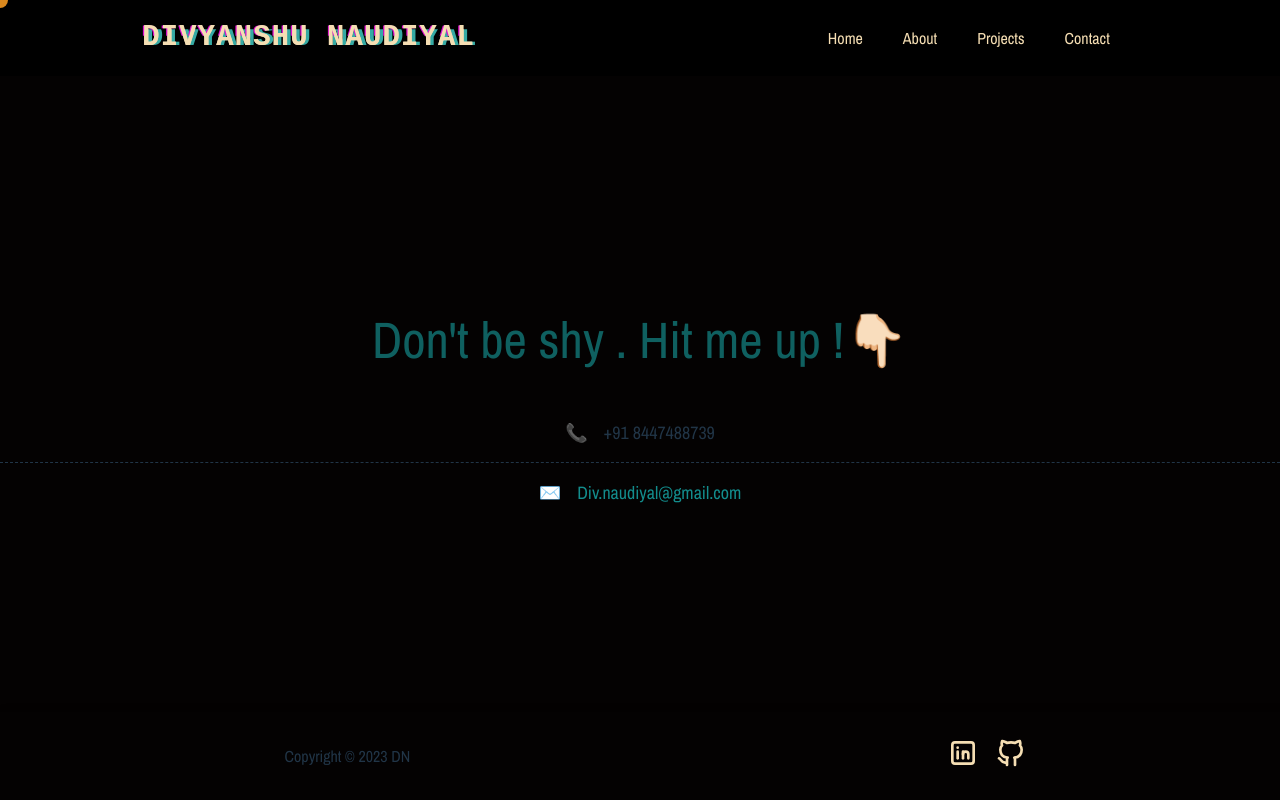
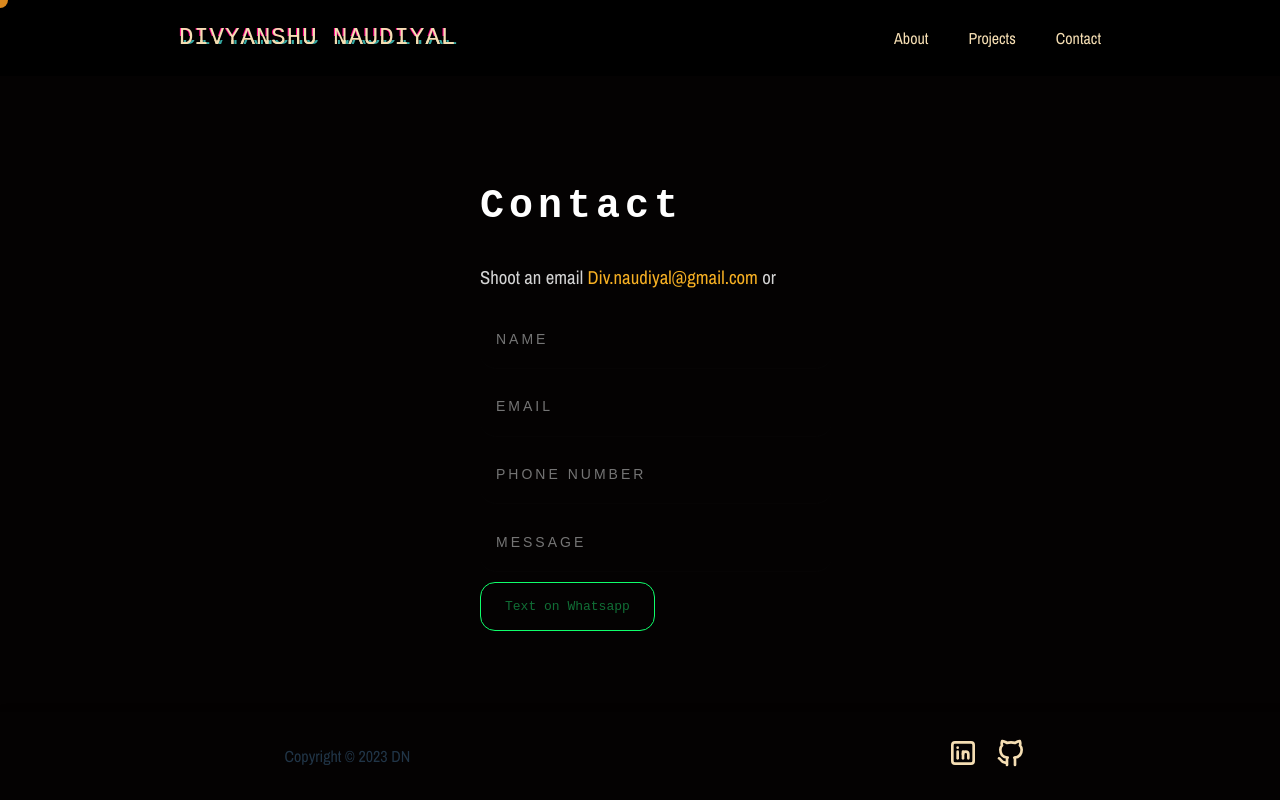
Before and after one commit to divyanshunaudiyal/react-resume, a React (Vite) app: page /contact in a window 1280 px wide. Built offline with nearby package versions, Linux system fonts and the light colour scheme.

Commit message:
style changes for home,navbar and contact page for small and large screens, cursor only working for navbar. Next steps: style and content change for about and projects page , create cursor context

```diff
--- a/src/App.jsx
+++ b/src/App.jsx
@@ -45,11 +45,6 @@ function App() {
 
   return (
     <>
-      {/* <motion.div
-        className="cursor"
-        variants={variants}
-        animate={cursorVariant}
-      ></motion.div> */}
       <Routes>
         <Route path="/" element={<Layout />}>
           <Route index element={<Home />} />
--- a/src/components/footer/Footer.tsx
+++ b/src/components/footer/Footer.tsx
@@ -1,15 +1,32 @@
+import useCursor from "../useCursor/useCursor";
+import { motion, Variants } from "framer-motion";
 function Footer() {
+  const { mousePosition, cursorVariant, textEnter, textLeave } = useCursor();
+
+  const variants = {
+    default: {
+      x: mousePosition.x - 8,
+      y: mousePosition.y - 8,
+    },
+    text: {
+      height: 50,
+      width: 50,
+      x: mousePosition.x - 25,
+      y: mousePosition.y - 25,
+      background: "cadetblue",
+      mixBlendMode: "difference",
+    },
+  };
   return (
-    <footer>
+    <motion.footer>
       <div className="footer-container">
-        {/* <div className="name">
-          <p>Designed and Developed by Divyanshu Naudiyal</p>
-        </div> */}
         <div className="copyright">
           <p>Copyright &copy; 2023 DN</p>
         </div>
         <div className="social-profiles">
           <a
+            onMouseEnter={textEnter}
+            onMouseLeave={textLeave}
             href="https://www.linkedin.com/in/divyanshunaudiyal/"
             target="_blank"
           >
@@ -50,7 +67,7 @@ function Footer() {
           </a>
         </div>
       </div>
-    </footer>
+    </motion.footer>
   );
 }
 
--- a/src/components/navbar/Navbar.tsx
+++ b/src/components/navbar/Navbar.tsx
@@ -1,37 +1,57 @@
 import { Link } from "react-router-dom";
-import { useEffect, useState } from "react";
+// import { useEffect, useState } from "react";
 import { motion, Variants } from "framer-motion";
+import useCursor from "../useCursor/useCursor.js";
 
 function Navbar() {
-  const [mousePosition, setMousePosition] = useState({
-    x: 0,
-    y: 0,
-  });
-  const [cursorVariant, setCursorVariant] = useState("default");
-  useEffect(() => {
-    const mouseMove = (e: MouseEvent) => {
-      // console.log(e.clientX);
-      setMousePosition({ x: e.clientX, y: e.clientY });
-    };
+  // const [mousePosition, setMousePosition] = useState({
+  //   x: 0,
+  //   y: 0,
+  // });
+  // const [cursorVariant, setCursorVariant] = useState("default");
+  // useEffect(() => {
+  //   const mouseMove = (e: MouseEvent) => {
+  //     // console.log(e.clientX);
+  //     setMousePosition({ x: e.clientX, y: e.clientY });
+  //   };
 
-    window.addEventListener("mousemove", mouseMove);
+  //   window.addEventListener("mousemove", mouseMove);
 
-    return () => {
-      window.removeEventListener("mousemove", mouseMove);
-    };
-  }, []);
+  //   return () => {
+  //     window.removeEventListener("mousemove", mouseMove);
+  //   };
+  // }, []);
 
-  const variants: {
-    default: { x: number; y: number };
-    text: {
-      height: number;
-      width: number;
-      x: number;
-      y: number;
-      background: string;
-      mixBlendMode: string;
-    };
-  } = {
+  // const variants: {
+  //   default: { x: number; y: number };
+  //   text: {
+  //     height: number;
+  //     width: number;
+  //     x: number;
+  //     y: number;
+  //     background: string;
+  //     mixBlendMode: string;
+  //   };
+  // } = {
+  //   default: {
+  //     x: mousePosition.x - 8,
+  //     y: mousePosition.y - 8,
+  //   },
+  //   text: {
+  //     height: 50,
+  //     width: 50,
+  //     x: mousePosition.x - 25,
+  //     y: mousePosition.y - 25,
+  //     background: "cadetblue",
+  //     mixBlendMode: "difference",
+  //   },
+  // };
+
+  // const textEnter = () => setCursorVariant("text");
+  // const textLeave = () => setCursorVariant("default");
+  const { mousePosition, cursorVariant, textEnter, textLeave } = useCursor();
+
+  const variants = {
     default: {
       x: mousePosition.x - 8,
       y: mousePosition.y - 8,
@@ -46,9 +66,6 @@ function Navbar() {
     },
   };
 
-  const textEnter = () => setCursorVariant("text");
-  const textLeave = () => setCursorVariant("default");
-
   return (
     <motion.nav className="navbar-container">
       <motion.div
@@ -57,16 +74,14 @@ function Navbar() {
         animate={cursorVariant}
       ></motion.div>
       <div className="logo">
-        <h2 onMouseEnter={textEnter} onMouseLeave={textLeave}>
-          Divyanshu Naudiyal
+        <h2>
+          <Link onMouseEnter={textEnter} onMouseLeave={textLeave} to="/">
+            Divyanshu Naudiyal
+          </Link>
         </h2>
       </div>
       <ul className="links">
-        <li>
-          <Link onMouseEnter={textEnter} onMouseLeave={textLeave} to="/">
-            Home
-          </Link>
-        </li>
+        <li></li>
         <li>
           {" "}
           <Link onMouseEnter={textEnter} onMouseLeave={textLeave} to="about">
--- /dev/null
+++ b/src/components/useCursor/useCursor.js
@@ -0,0 +1,28 @@
+// useCursor.js
+import { useEffect, useState } from "react";
+
+const useCursor = () => {
+  const [mousePosition, setMousePosition] = useState({ x: 0, y: 0 });
+  const [cursorVariant, setCursorVariant] = useState("default");
+
+  const textEnter = () => {
+    setCursorVariant("text");
+  };
+  const textLeave = () => setCursorVariant("default");
+
+  useEffect(() => {
+    const mouseMove = (e) => {
+      setMousePosition({ x: e.clientX, y: e.clientY });
+    };
+
+    window.addEventListener("mousemove", mouseMove);
+
+    return () => {
+      window.removeEventListener("mousemove", mouseMove);
+    };
+  }, []);
+
+  return { mousePosition, cursorVariant, textEnter, textLeave };
+};
+
+export default useCursor;
--- a/src/pages/contact/Contact.tsx
+++ b/src/pages/contact/Contact.tsx
@@ -1,17 +1,37 @@
 function Contact() {
+  const labels = document.querySelectorAll("label");
+  labels.forEach((elem, i) => {
+    console.log(elem, i);
+    if (i % 2 == 0) elem.classList.add("leftToRight");
+    else elem.classList.add("rightToLeft");
+  });
+
   return (
     <div className="contact">
-      <div className="contact__heading">
-        <h1>Don't be shy . Hit me up !👇🏻</h1>
-      </div>
-      <div className="contact__info">
-        <div className="phone">
-          <span>📞</span>
-          <span className="phone-number">+91 8447488739</span>
-        </div>
-        <div className="mail">
-          <span>✉️</span>
-          <a href="mailto:div.naudiyal@gmail.com">Div.naudiyal@gmail.com</a>
+      <div className="contact-container">
+        <h1 className="contact-h1">Contact</h1>
+        <h3 className="mail">
+          Shoot an email{" "}
+          <a href="mailto:div.naudiyal@gmail.com">Div.naudiyal@gmail.com</a> or
+        </h3>
+        <div className="contact-msg contact-form" id="contact-form">
+          <form action="">
+            <label className="label">
+              <input type="text" placeholder="name" id="name" />
+            </label>
+            <label className="label">
+              <input type="email" placeholder="email" id="email" />
+            </label>
+            <label className="label">
+              <input type="number" placeholder="phone number" id="phone-num" />
+            </label>
+            <label className="label">
+              <input type="text" placeholder="message" id="message" />
+            </label>
+            <button type="submit" id="whatsapp-btn">
+              Text on Whatsapp
+            </button>
+          </form>
         </div>
       </div>
     </div>
--- a/src/pages/home/Home.tsx
+++ b/src/pages/home/Home.tsx
@@ -1,38 +1,39 @@
 import { useEffect, useState } from "react";
 
 function Home() {
-  const [isScrolled, setIsScrolled] = useState(false);
-  useEffect(() => {
-    const handleScroll = () => {
-      // Get the bounding box of the component
-      const boundingBox = document
-        .getElementById("home")!
-        .getBoundingClientRect();
+  // const [isScrolled, setIsScrolled] = useState(false);
+  // useEffect(() => {
+  //   const handleScroll = () => {
+  //     // Get the bounding box of the component
+  //     const boundingBox = document
+  //       .getElementById("home")!
+  //       .getBoundingClientRect();
 
-      // Check if the component is in the viewport
-      if (boundingBox.top < window.innerHeight && boundingBox.bottom >= 0) {
-        setIsScrolled(true);
-      } else {
-        setIsScrolled(false);
-      }
-    };
+  //     // Check if the component is in the viewport
+  //     if (boundingBox.top < window.innerHeight && boundingBox.bottom >= 0) {
+  //       setIsScrolled(true);
+  //     } else {
+  //       setIsScrolled(false);
+  //     }
+  //   };
 
-    // Add event listener for the scroll event
-    window.addEventListener("load", handleScroll);
+  //   // Add event listener for the scroll event
+  //   window.addEventListener("load", handleScroll);
 
-    // Remove the event listener when the component is unmounted
-    return () => {
-      window.removeEventListener("load", handleScroll);
-    };
-  }, []);
-  const componentClass = isScrolled && "fadeIn";
+  //   // Remove the event listener when the component is unmounted
+  //   return () => {
+  //     window.removeEventListener("load", handleScroll);
+  //   };
+  // }, []);
+  // const componentClass = isScrolled && "fadeIn";
   return (
-    <div className={`home ${componentClass}`} id="home">
+    <div className={`home `} id="home">
       <div className="home__pic"></div>
       <div className="home__text">
         <h1>
           <span>Frontend Developer</span>
         </h1>
+
         <p>
           I spend my days (and often nights) painting the Internet canvas with
           PROJECTS and lines of code, turning zeroes and ones into immersive,
--- a/src/styles/contact.scss
+++ b/src/styles/contact.scss
@@ -1,43 +1,109 @@
 @use "./global.scss" as *;
+@use "./keyframes.scss";
 .contact {
-  img {
-    width: 1.75rem;
-  }
-
-  text-align: center;
   width: 100vw;
 
-  &__heading {
-    color: rgb(15, 96, 96);
-  }
+  // position: relative;
+  overflow: hidden;
+  // display: flex;
+  // align-items: center;
+  // justify-content: center;
+  // .heading-absolute {
+  // }
+  // .circle-absolute {
+  //   position: absolute;
+  //   top: -10%;
+  //   width: 100vw;
+  //   height: 1000px;
+  //   left: -55%;
+  //   background: rgb(49, 105, 107);
+  //   border-radius: 50%;
+  // }
 
-  &__info {
-    .phone,
+  .contact-container {
+    margin: 0 auto;
+    display: grid;
+    grid-template-columns: auto;
+    align-items: center;
+    justify-content: center;
+    animation: fadeIn 2s;
+    // position: relative;
+
+    // .circle {
+    //   position: absolute;
+    //   width: 100vw;
+    //   top: 50%;
+    //   border-radius: 50%;
+    //   height: 100vh;
+    //   background: white;
+    // }
+
+    .contact-h1 {
+      margin: 1rem auto;
+      letter-spacing: 5px;
+      color: white;
+      font-size: 40px;
+      font-family: monospace;
+      animation: adjustSpacing 3s, slideToRight 1s;
+      width: 20rem;
+    }
     .mail {
-      padding: 1rem;
+      animation: slideToLeft 2s;
+      color: rgb(212, 212, 212);
+      a {
+        color: rgb(247, 176, 35);
+      }
     }
-    .phone {
-      border: 0.5px dashed;
-      border-top: 0;
-      border-left: 0;
-      border-right: 0;
+    /* for contact form */
+    .contact-form form {
+      max-width: 700px;
+      margin: 0 auto;
+      animation: slideToTop 2s;
     }
-    div {
-      display: flex;
-      justify-content: center;
-      align-items: center;
-      gap: 1rem;
+    .contact-form form label {
+      display: block;
+      width: 100%;
+      /* padding: 0 0 0 3%; */
+      margin-bottom: 3%;
+    }
+    label input {
+      text-transform: uppercase;
+      letter-spacing: 3px;
+      line-height: 1.8em;
+      width: 100%;
+      /*  */
+      background: transparent;
+      color: #999;
+      font-size: 14px;
+      padding: 16px;
+      border: none;
+      border-bottom: 1px solid;
+      border-bottom-color: rgba(12, 12, 12, 0.3);
+      border-radius: 1rem;
+    }
+    label input:focus {
+      outline: none;
+      color: rgb(53, 39, 3);
+      border-bottom: 1px solid goldenrod;
+      transition: 1s;
+      background: rgb(255, 255, 255);
+    }
+    //adding animation toeach input separately
 
-      font-size: large;
-      font-weight: bold;
-      a {
-        color: $highlight;
-        transition: transform ease;
-
-        &:hover {
-          transform: scale(1.1);
-        }
-      }
+    #whatsapp-btn {
+      box-sizing: border-box;
+      border-radius: 15px;
+      padding: 1rem 1.5rem;
+      border: 1px solid rgb(15, 255, 107);
+      background: transparent;
+      color: rgb(17, 111, 54);
+      font-family: monospace;
+      font-weight: 300;
+    }
+    #whatsapp-btn:hover {
+      background: rgb(35, 211, 102);
+      transition: 1s;
+      color: white;
     }
   }
 }
@@ -60,3 +126,5 @@
     }
   }
 }
+
+// animated classes
--- a/src/styles/footer.scss
+++ b/src/styles/footer.scss
@@ -39,8 +39,8 @@ footer {
   footer {
     padding: 0;
     position: initial;
-    .footer-container {
-      flex-direction: column;
-    }
+    // .footer-container {
+    // flex-direction: column;
+    // }
   }
 }
--- /dev/null
+++ b/src/styles/keyframes.scss
@@ -0,0 +1,139 @@
+@keyframes fadeIn {
+  0% {
+    opacity: 0;
+  }
+
+  100% {
+    opacity: 1;
+  }
+}
+
+@keyframes morph {
+  0% {
+    border-radius: 60% 40% 30% 70%/60% 30% 70% 40%;
+  }
+  50% {
+    border-radius: 30% 60% 70% 40%/50% 60% 30% 30%;
+  }
+  100% {
+    border-radius: 60% 40% 30% 70%/60% 30% 70% 40%;
+  }
+}
+
+@keyframes slideToLeft {
+  from {
+    transform: translateX(100%);
+  }
+  to {
+    transform: translateX(0);
+  }
+}
+@keyframes slideToTop {
+  from {
+    transform: translateY(100%);
+  }
+  to {
+    transform: translateY(0);
+  }
+}
+
+@keyframes bigToSmall {
+  from {
+    transform: scale(3);
+  }
+  to {
+    transform: scale(1);
+  }
+}
+
+@keyframes noise-anim-2 {
+  0% {
+    clip-path: inset(76% 0px 21%);
+  }
+
+  5% {
+    clip-path: inset(54% 0px 7%);
+  }
+
+  10% {
+    clip-path: inset(55% 0px 29%);
+  }
+
+  15% {
+    clip-path: inset(89% 0px 3%);
+  }
+
+  20% {
+    clip-path: inset(33% 0px 40%);
+  }
+
+  25% {
+    clip-path: inset(17% 0px 56%);
+  }
+
+  30% {
+    clip-path: inset(37% 0px 51%);
+  }
+
+  35% {
+    clip-path: inset(53% 0px 26%);
+  }
+
+  55% {
+    clip-path: inset(67% 0px 11%);
+  }
+
+  70% {
+    clip-path: inset(87% 0px 4%);
+  }
+
+  75% {
+    clip-path: inset(10% 0px 8%);
+  }
+
+  95% {
+    clip-path: inset(23% 0px 55%);
+  }
+
+  100% {
+    clip-path: inset(1% 0px 81%);
+  }
+}
+@keyframes noise-anim {
+  0% {
+    clip-path: inset(10% 0px 21%);
+  }
+
+  25% {
+    clip-path: inset(17% 0px 56%);
+  }
+
+  50% {
+    clip-path: inset(53% 0px 26%);
+  }
+
+  75% {
+    clip-path: inset(10% 0px 8%);
+  }
+
+  100% {
+    clip-path: inset(1% 0px 81%);
+  }
+}
+@keyframes adjustSpacing {
+  from {
+    letter-spacing: 30px;
+  }
+  to {
+    letter-spacing: 5px;
+  }
+}
+
+@keyframes slideToRight {
+  from {
+    transform: translateX(-100%);
+  }
+  to {
+    transform: translateX(0);
+  }
+}
--- a/src/styles/navbar.scss
+++ b/src/styles/navbar.scss
@@ -30,34 +30,37 @@ nav {
   .logo {
     position: relative;
     h2 {
+      font-family: monospace;
+      text-transform: uppercase;
+      & a {
         color: wheat;
         z-index: 111;
         transform: scale(1.2);
         text-transform: uppercase;
         letter-spacing: 1px;
-      font-family: monospace;
 
         &::before {
-        content: "Divyanshu Naudiyal";
+          content: "DIVYANSHU NAUDIYAL";
           position: absolute;
           left: -1px;
           animation: 2s linear 4s infinite alternate-reverse none running
             noise-anim-2;
-        color: rgb(219, 13, 209);
+          color: rgb(255, 0, 140);
           z-index: -1;
           width: 100%;
         }
         &::after {
-        content: "Divyanshu Naudiyal";
+          content: "DIVYANSHU NAUDIYAL";
           position: absolute;
-        right: 2px;
+          right: 1px;
           left: 0px;
           width: 100%;
           height: 100%;
           text-shadow: rgb(53, 170, 164) 3px 0px;
-        animation: 15s linear 0s infinite alternate-reverse none running
+          animation: 8s linear 0s infinite alternate-reverse none running
             noise-anim;
           z-index: -2;
+        }
       }
     }
   }
@@ -72,6 +75,7 @@ nav {
         color: wheat;
 
         position: relative;
+
         &::after {
           content: "";
           width: 0;
@@ -113,11 +117,12 @@ nav {
     // display: block;
     text-align: center;
     font-size: 1rem;
-    height: 10%;
+    height: 8%;
     align-items: center;
 
     .logo {
       h2 {
+        font-size: 20px;
         margin: 0;
         padding: 2px 0;
       }
@@ -135,81 +140,9 @@ nav {
     button {
       border: none;
       background: transparent;
+      &:hover {
+        outline: none;
       }
     }
   }
-
-@keyframes noise-anim-2 {
-  0% {
-    clip-path: inset(76% 0px 21%);
 }
-
-  5% {
-    clip-path: inset(54% 0px 7%);
-  }
-
-  10% {
-    clip-path: inset(55% 0px 29%);
-  }
-
-  15% {
-    clip-path: inset(89% 0px 3%);
-  }
-
-  20% {
-    clip-path: inset(33% 0px 40%);
-  }
-
-  25% {
-    clip-path: inset(17% 0px 56%);
-  }
-
-  30% {
-    clip-path: inset(37% 0px 51%);
-  }
-
-  35% {
-    clip-path: inset(53% 0px 26%);
-  }
-
-  55% {
-    clip-path: inset(67% 0px 11%);
-  }
-
-  70% {
-    clip-path: inset(87% 0px 4%);
-  }
-
-  75% {
-    clip-path: inset(10% 0px 8%);
-  }
-
-  95% {
-    clip-path: inset(23% 0px 55%);
-  }
-
-  100% {
-    clip-path: inset(1% 0px 81%);
-  }
-}
-@keyframes noise-anim {
-  0% {
-    clip-path: inset(10% 0px 21%);
-  }
-
-  25% {
-    clip-path: inset(17% 0px 56%);
-  }
-
-  50% {
-    clip-path: inset(53% 0px 26%);
-  }
-
-  75% {
-    clip-path: inset(10% 0px 8%);
-  }
-
-  100% {
-    clip-path: inset(1% 0px 81%);
-  }
-}
```
Also changed, not shown: src/styles/Home.scss (+21 -68 lines). Lines whose indentation alone changed are shown as unchanged.
